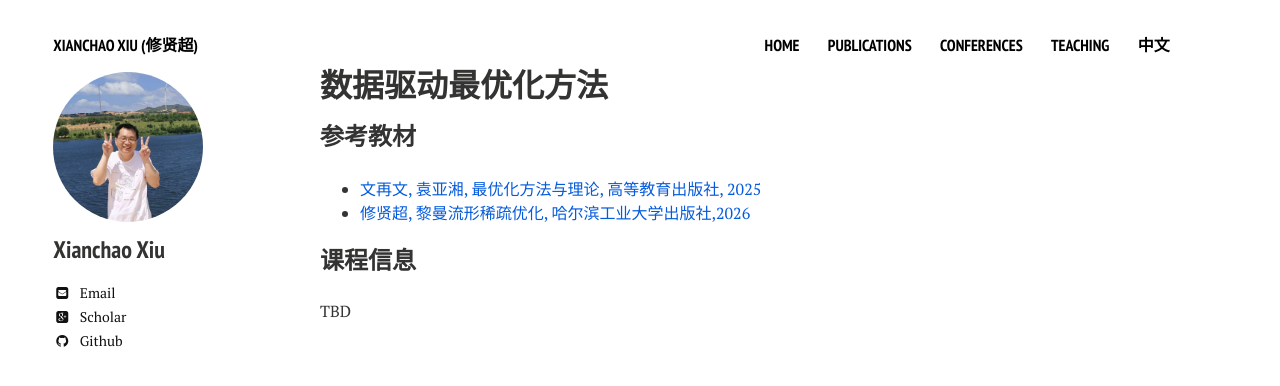
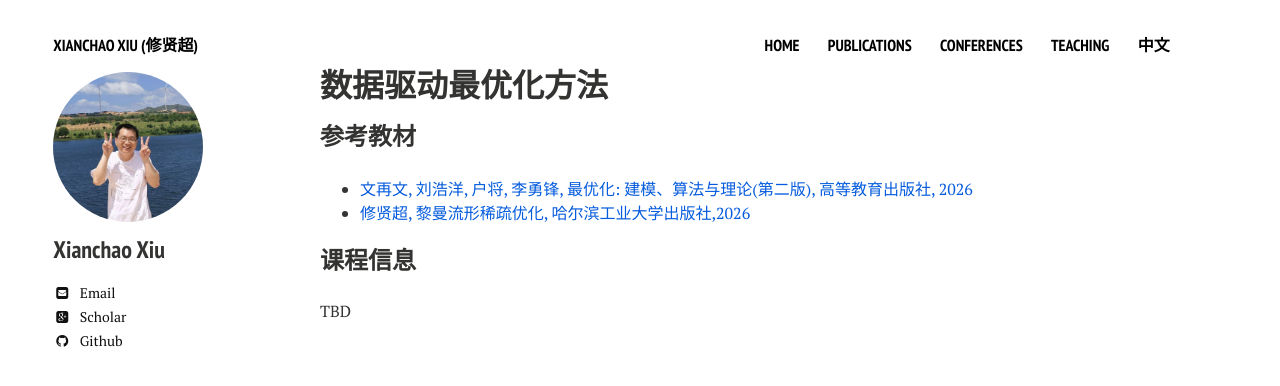
Before and after one commit to xianchaoxiu/xianchaoxiu.github.io, a Jekyll site: the page built from teaching/OPT/2026/index.md, in a window 1280 px wide. Shown: the top 386 px of the page. Built offline with Jekyll 4.4.1, drawn with Linux system fonts in a browser that asks for light colours; nearby versions of some CDN libraries.

Commit message:
Update index.md

```diff
--- a/teaching/OPT/2026/index.md
+++ b/teaching/OPT/2026/index.md
@@ -9,8 +9,9 @@ share: false
 
 ### 参考教材
 
-* <a href="http://faculty.bicmr.pku.edu.cn/~wenzw/optbook.html" class="textlink" target="_blank"> 文再文, 袁亚湘, 最优化方法与理论, 高等教育出版社, 2025</a><br>
+* <a href="http://faculty.bicmr.pku.edu.cn/~wenzw/optbook.html" class="textlink" target="_blank"> 文再文, 刘浩洋, 户将, 李勇锋, 最优化: 建模、算法与理论(第二版), 高等教育出版社, 2026 </a><br>
 * <a href="https://xianchaoxiu.github.io/chinese/book/OPT/" class="textlink" target="_blank"> 修贤超, 黎曼流形稀疏优化, 哈尔滨工业大学出版社,2026 </a><br>
+
 
 
 ### 课程信息
```
